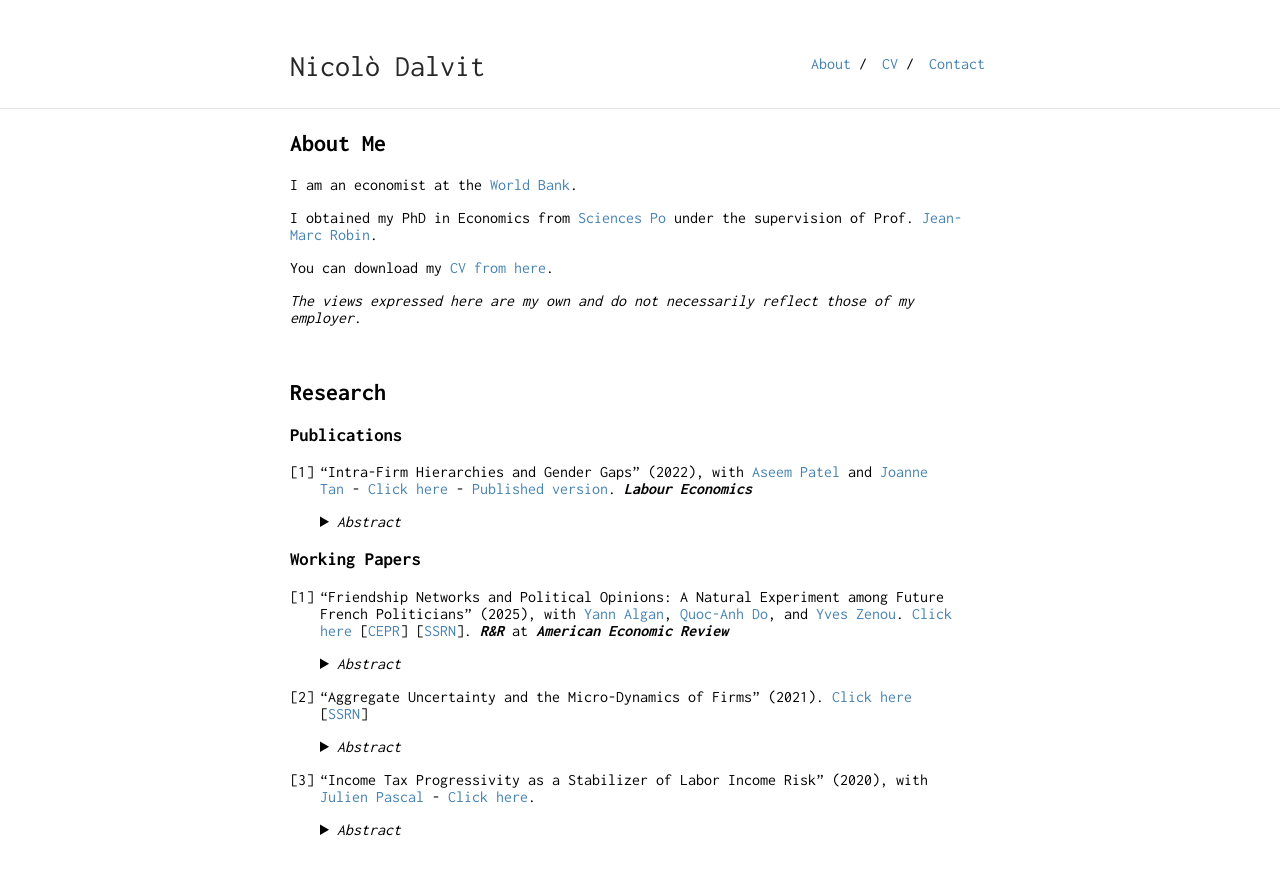
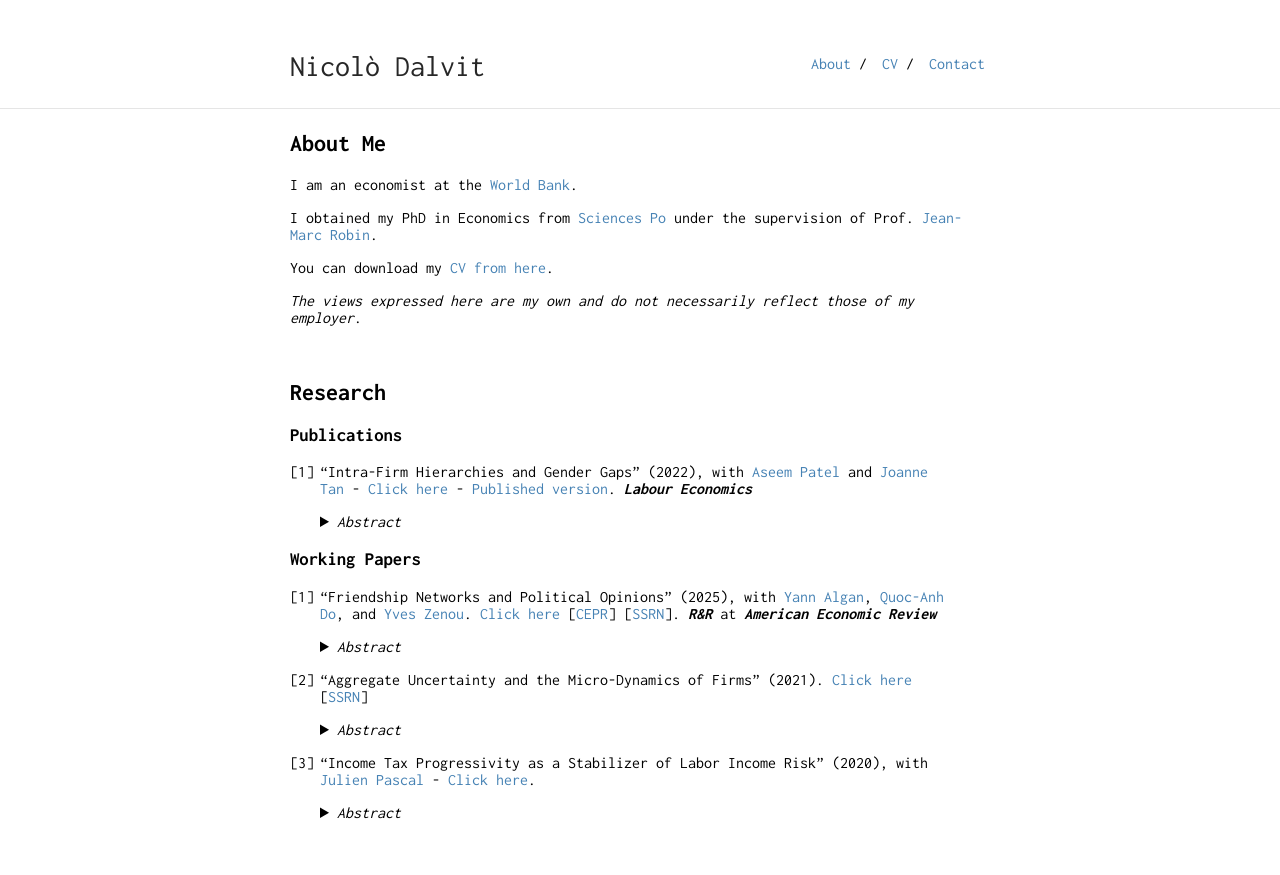
Before and after one commit to nicolodalvit/nicolodalvit.github.io, a Jekyll site: the page built from index.md, in a window 1280 px wide. Shown: the top 875 px of the page. Built offline with Jekyll 4.4.1, drawn with Linux system fonts in a browser that asks for light colours; our own code applies the rules of GitHub Pages for plain Markdown files.

Commit message:
Update index.md
new

```diff
--- a/index.md
+++ b/index.md
@@ -43,7 +43,7 @@ You can download my [CV from here](CV_Dalvit.pdf).
 
 ### Working Papers
 
-1. "Friendship Networks and Political Opinions: A Natural Experiment among Future French Politicians" (2025), with [Yann Algan](http://www.yann-algan.com/), [Quoc-Anh Do](https://sites.google.com/site/qaquocanhdo/), and [Yves Zenou](https://sites.google.com/site/yvesbzenou/). [Click here](Network_Beliefs_2023.pdf) [[CEPR](https://cepr.org/publications/dp20075)] [[SSRN](https://papers.ssrn.com/sol3/papers.cfm?abstract_id=3397092)]. ***R&R*** at ***American Economic Review***
+1. "Friendship Networks and Political Opinions" (2025), with [Yann Algan](http://www.yann-algan.com/), [Quoc-Anh Do](https://sites.google.com/site/qaquocanhdo/), and [Yves Zenou](https://sites.google.com/site/yvesbzenou/). [Click here](Network_Beliefs_2023.pdf) [[CEPR](https://cepr.org/publications/dp20075)] [[SSRN](https://papers.ssrn.com/sol3/papers.cfm?abstract_id=3397092)]. ***R&R*** at ***American Economic Review***
 
     <details><summary> <i>Abstract</i> </summary>
     <p align="justify">
```
